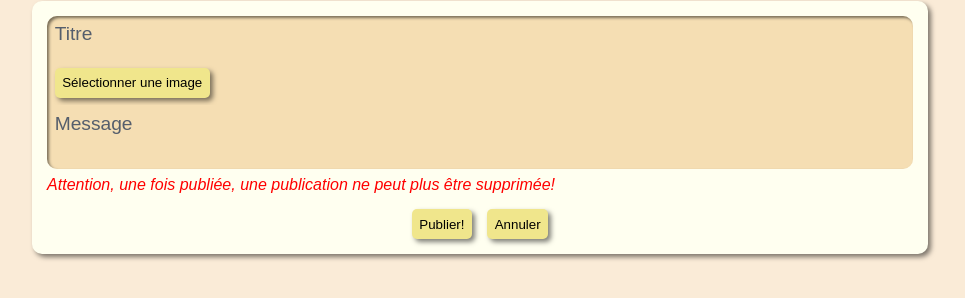
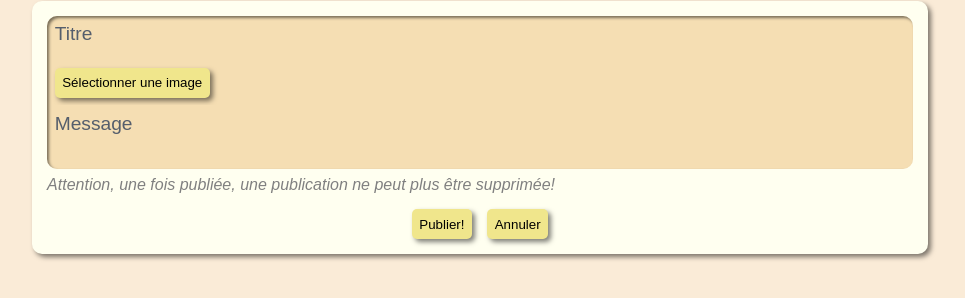
Before and after one commit to lacmi/CovidHolidays, a website: page pages/index.html in a window 1280 px wide. Both pictures are taken after a click on the button "Ajouter une publication!". Shown: the part 78-376 px from the top of the page, without its empty margins (160-1125 px from the left). Drawn offline with Linux system fonts and the light colour scheme; no server answers.

Commit message:
changed post submit warning message color to grey

```diff
--- a/pages/index.html
+++ b/pages/index.html
@@ -184,7 +184,7 @@
         .post-form-warning {
             flex-grow: 0;
             flex-shrink: 0;
-            color: red;
+            color: grey;
             font-style: italic;
             margin: 2mm 0;
         }
```
